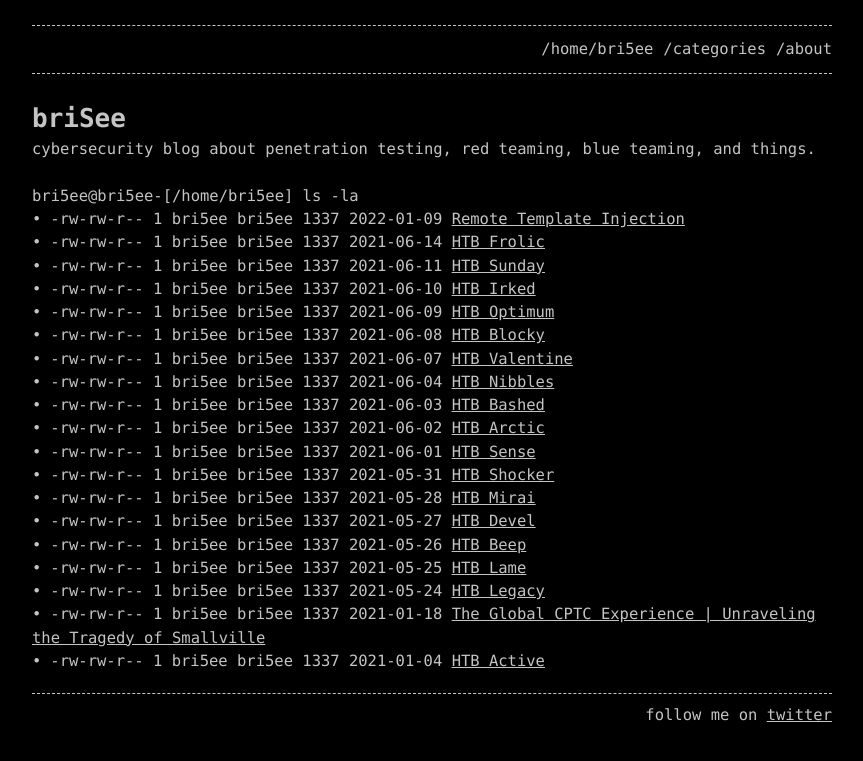
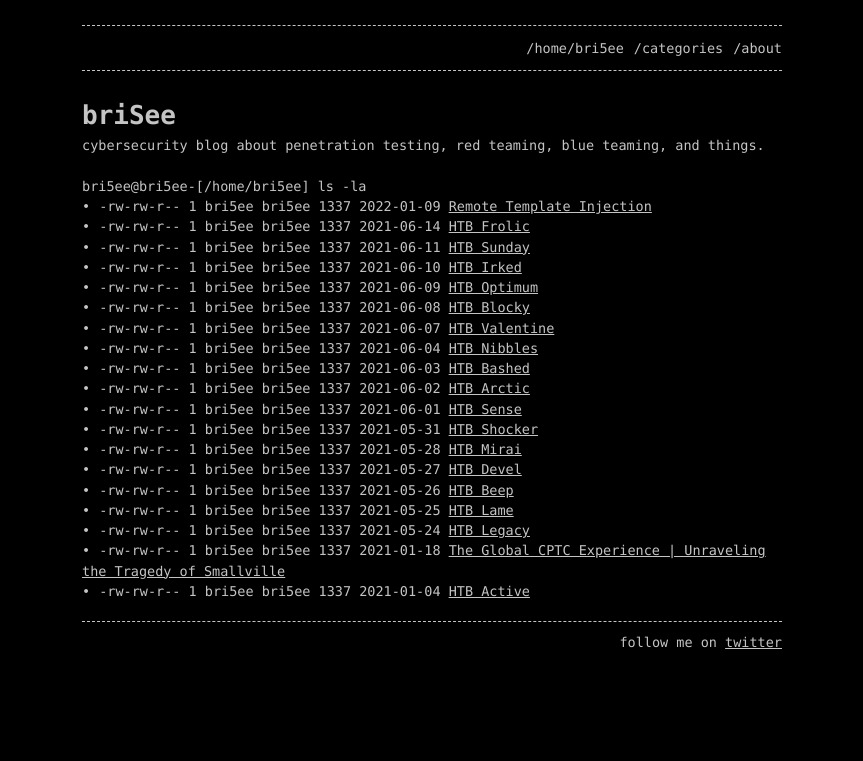
Before and after one commit to notbricey/brisee.github.io, a Jekyll site: the page built from index.md, in a window 1280 px wide. Shown: the top 761 px of the page, without its empty margins (208-1071 px from the left). Built offline with Jekyll 4.4.1, drawn with Linux system fonts in a browser that asks for light colours.

Commit message:
Update base.scss

```diff
--- a/_sass/base.scss
+++ b/_sass/base.scss
@@ -4,11 +4,11 @@
  * Style variables
  */
 $base-font-family:     'Consolas', monospace !default;
-$base-font-size:       15.5px !default;
+$base-font-size:       13.5px !default;
 $mobile-font-size:     13.5px !default;
 $base-line-height:     1.5 !default;
 $container-width:      90% !default;
-$container-max-width:  800px !default;
+$container-max-width:  700px !default;
 
 /**
  * Global
```
